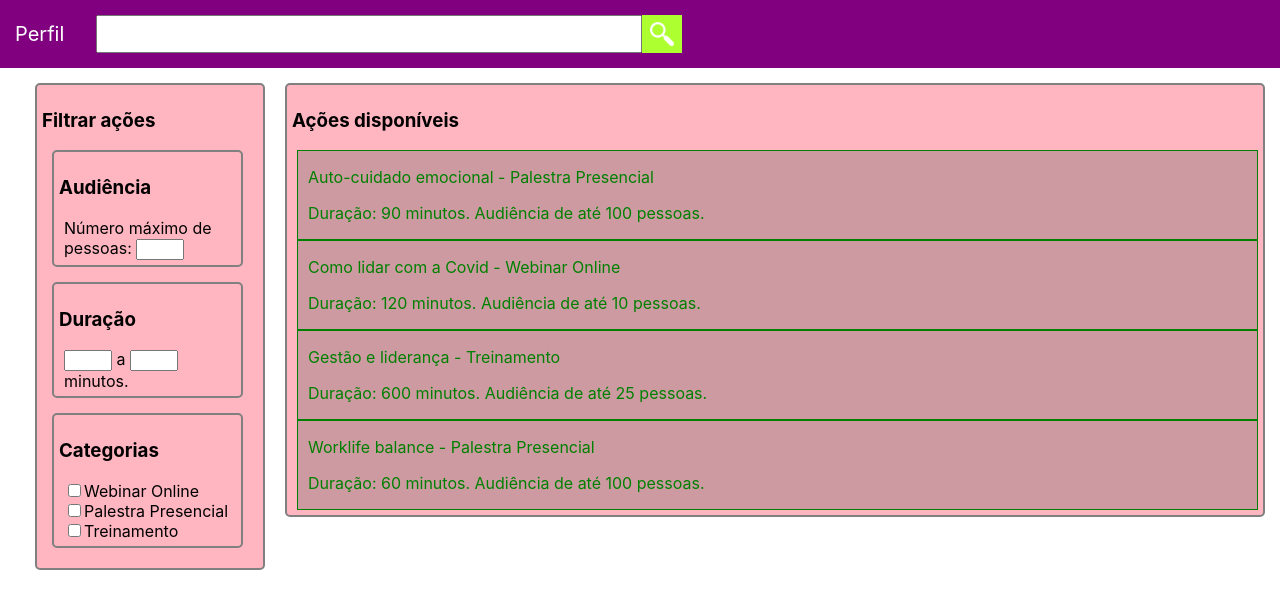
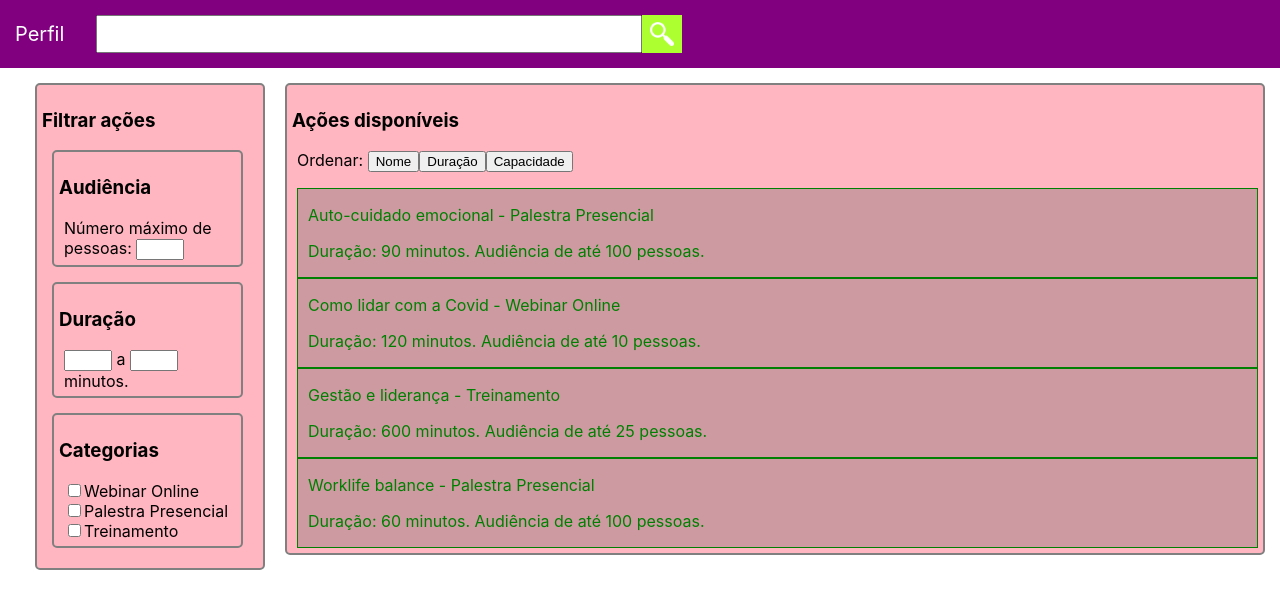
Before and after one commit to pedroqueiroga/moodar-selecao, a React (Create React App) app: page /search in a window 1280 px wide. Shown: the top 608 px of the page. Built offline with nearby package versions, Linux system fonts and the light colour scheme.

Commit message:
Implements sorting options on list of available actions

```diff
--- a/src/components/SearchPage/FilterBox/index.tsx
+++ b/src/components/SearchPage/FilterBox/index.tsx
@@ -53,7 +53,7 @@ function FilterBox({ changeFilters }: { changeFilters: Dispatch<any> }) {
                     className={styles.inputNumber}
                     type="number"
                     min={0}
-                    value={capacity}
+                    value={capacity.toString()}
                     onChange={onCapacityChangeHandler}
                 />
             </Box>
@@ -63,15 +63,15 @@ function FilterBox({ changeFilters }: { changeFilters: Dispatch<any> }) {
                     className={styles.inputNumber}
                     type="number"
                     min={0}
-                    value={duration.min}
+                    value={duration.min.toString()}
                     onChange={onMinDurationChangeHandler}
                 />
                 <span> a </span>
                 <input
                     className={styles.inputNumber}
                     type="number"
-                    min={duration.min}
-                    value={duration.max}
+                    min={duration.min.toString()}
+                    value={duration.max.toString()}
                     onChange={onMaxDurationChangeHandler}
                 />
                 <span> minutos.</span>
--- a/src/components/SearchPage/SearchPage.module.css
+++ b/src/components/SearchPage/SearchPage.module.css
@@ -11,3 +11,7 @@
     float: right;
     width: 80%;
 }
+
+.ordering {
+
+}
--- a/src/components/SearchPage/index.tsx
+++ b/src/components/SearchPage/index.tsx
@@ -1,4 +1,4 @@
-import React, { useReducer, useEffect } from 'react';
+import React, { useReducer, useEffect, useState } from 'react';
 import { useLocation } from 'react-router-dom';
 
 import { Set } from 'immutable';
@@ -47,9 +47,27 @@ function SearchPage() {
 
     const [state, dispatch] = useReducer(reducer, initialState);
 
+    const [sortFunction, setSortFunction] = useState({ sortBy: 'name', reverse: false });
+
+    function onClickHandler(e: React.MouseEvent<HTMLInputElement>) {
+        if (sortFunction.sortBy === e.currentTarget.id) {
+            // the function is already sorted by this attribute, reverse it.
+            setSortFunction({
+                ...sortFunction,
+                reverse: !sortFunction.reverse
+            })
+        } else {
+            setSortFunction({
+                sortBy: e.currentTarget.id,
+                reverse: false
+            });
+        }
+    }
+
     useEffect(() => {
         console.log('queries', queries);
         console.log('state', state);
+        console.log('sortFunction', sortFunction);
     })
 
     const queries = Set(useQuery().get("q")?.trim().replace(/ +/g, ' ')
@@ -60,19 +78,26 @@ function SearchPage() {
         queries,
         state.categories,
         state.capacity,
-        'name'
+        sortFunction.sortBy,
+        sortFunction.reverse
     );
-    const resultP = (queries.size > 0) ?
-        (
-            <p>{
-                actions.size === 0 ?
-                    (`Nenhum resultado para: ${queries?.join(' ')}`) :
-                    (`Resultado${actions.size > 1 ?
-                        's' :
-                        ''} para: ${queries?.join(' ')}`)
-            }</p>
-        ) :
-        null;
+
+    const noResult = queries.size > 0 ? ` para: ${queries?.join(' ')}` : '';
+
+    const resultP = (
+        <p>{
+            actions.size === 0 ?
+                (`Nenhum resultado${noResult}. Tente remover filtros ou buscar outros termos.`) :
+                (queries.size > 0 ?
+                    (`Resultado${
+                        actions.size > 1 ?
+                            's' :
+                            ''
+                        } para: ${queries?.join(' ')} `) :
+                    null)
+        }</p>
+    );
+
     return (
         <div className={styles.body}>
             <div className={styles.filter}>
@@ -86,6 +111,20 @@ function SearchPage() {
                 <Box
                     title="Ações disponíveis"
                 >
+                    <span>Ordenar: </span>
+                    <input
+                        className={styles.ordering}
+                        type="button" value="Nome"
+                        id="name"
+                        onClick={onClickHandler} />
+                    <input
+                        type="button" value="Duração"
+                        id="duration"
+                        onClick={onClickHandler} />
+                    <input
+                        type="button" value="Capacidade"
+                        id="capacity"
+                        onClick={onClickHandler} />
                     {resultP}
                     <ActionList actions={actions} />
                 </Box>
--- a/src/services/api.ts
+++ b/src/services/api.ts
@@ -14,7 +14,8 @@ export function fetchActionsByAttrs(
     titlesCategories: Set<string> = Set(),
     mustHaveCats: Set<string> = Set(),
     maximumCapacity: number = NaN,
-    sortedBy?: string
+    sortBy?: string,
+    reverse: boolean = false,
 ): List<ActionModel> {
     const cleanTcs = titlesCategories.map(tc => normalizeString(tc));
     const cleanMHC = mustHaveCats.map(cat => normalizeString(cat));
@@ -32,16 +33,9 @@ export function fetchActionsByAttrs(
         return containsTc && containsMHC && respectsMaximumCap;
     });
 
-    switch (sortedBy) {
-        case 'name':
-            return filteredActions.sort(compareActionsByName);
-        case 'capacity':
-            return filteredActions.sort(compareActionsByCapacity);
-        case 'duration':
-            return filteredActions.sort(compareActionsByDuration);
-        default:
-            return filteredActions;
-    }
+    return sortBy ?
+        sortActions(filteredActions, sortBy, reverse) :
+        filteredActions;
 }
 
 export function fetchActionsByIds(ids: Set<number>): List<ActionModel> {
@@ -55,3 +49,24 @@ export function fetchActionById(id: number): ActionModel {
     }
     return action;
 }
+
+export function sortActions(
+    actions: List<ActionModel>,
+    sortedBy: string,
+    reverse: boolean = false,
+): List<ActionModel> {
+    const compare = (cmp: Function) =>
+        (a: ActionModel, b: ActionModel) =>
+            reverse ? (-1) * cmp(a, b) : cmp(a, b);
+
+    switch (sortedBy) {
+        case 'name':
+            return actions.sort(compare(compareActionsByName));
+        case 'capacity':
+            return actions.sort(compare(compareActionsByCapacity));
+        case 'duration':
+            return actions.sort(compare(compareActionsByDuration));
+        default:
+            throw new Error('Invalid sort function');
+    }
+}
```
